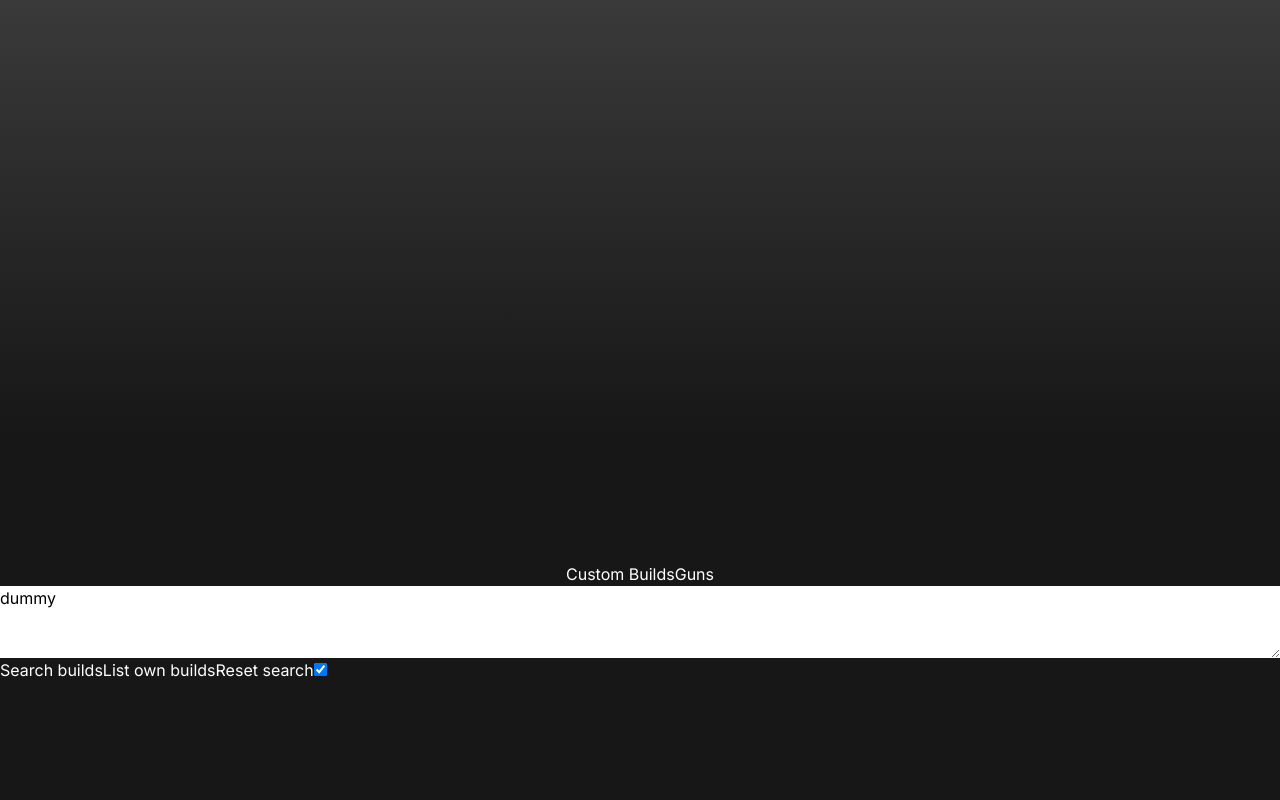
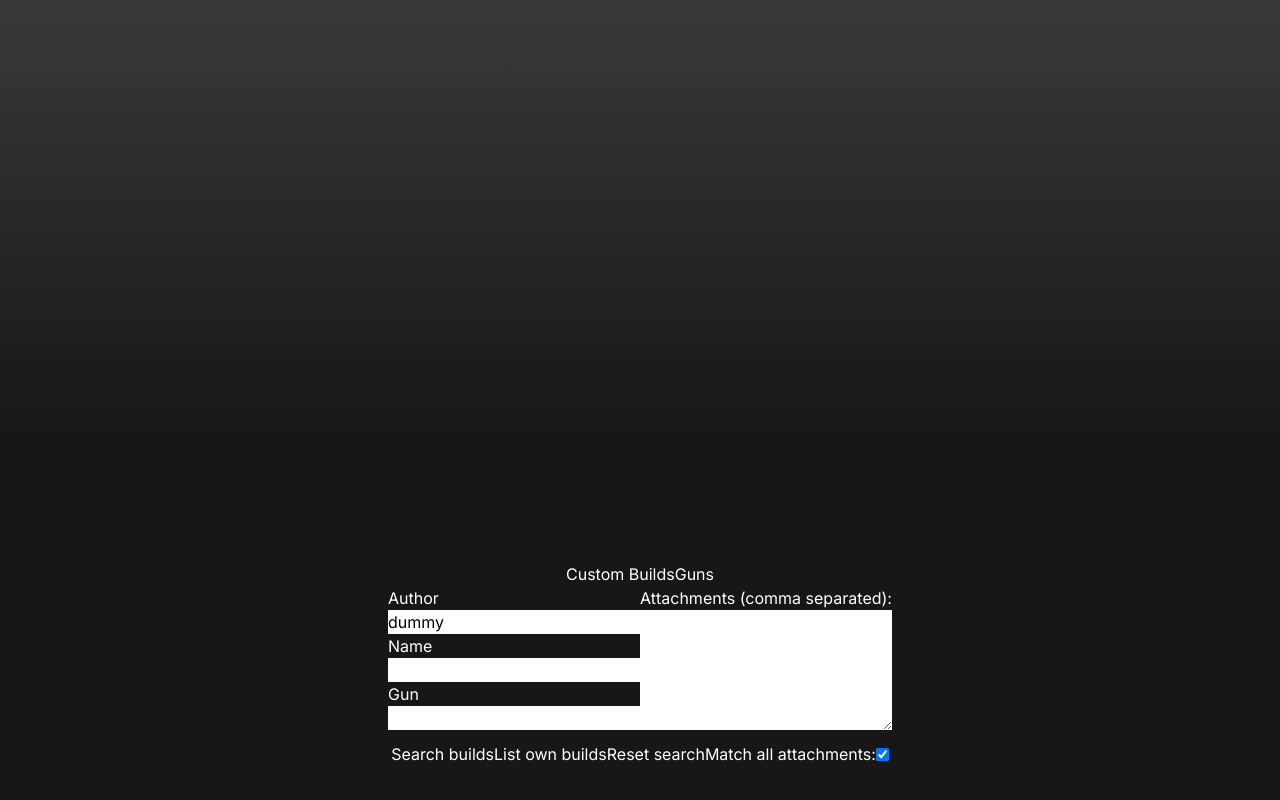
Before and after one commit to DanielLi39/Gunsmith, a Next.js app: page /builder in a window 1280 px wide. Shown: the part 278-1078 px from the top of the page. Built offline with nearby package versions, Linux system fonts and the light colour scheme.

Commit message:
Build and gun search ui's made - too lazy to make pretty

```diff
--- a/src/app/builder/components/BuildList.js
+++ b/src/app/builder/components/BuildList.js
@@ -75,6 +75,7 @@ export default function BuildList( {sendToGunsmith} ) {
     const build_table_details = "w-[1500px] table-fixed border-collapse border-2 border-white mx-auto";
     const gun_table_details = "w-[1000px] table-fixed border-collapse border-2 border-white mx-auto";
     const table_cell_details = "border-2 border-white p-2 text-left";
+    const build_input_details = "text-black";
     //Default search: Return all builds made by user
     //Advanced search: Search by user, by name, by gun, by attachment list
     return (
@@ -97,31 +98,74 @@ export default function BuildList( {sendToGunsmith} ) {
                     setIsOpen(false);
                     }}>Guns</button>
             </div>
-            <div className={`${searchType ? 'grid grid-cols-2 grid-rows-4' : 'hidden'}`}>
-                <input className="text-black col-start-1 col-end-1" value={parameters.build.author} onChange={(e) => setParameters({...parameters, build: {...parameters.build, author: e.target.value}})}/>
-                <input className="text-black col-start-1 col-end-1" value={parameters.build.name} onChange={(e) => setParameters({...parameters, build: {...parameters.build, name: e.target.value}})}/>
-                <input className="text-black col-start-1 col-end-1" value={parameters.build.gun} onChange={(e) => setParameters({...parameters, build: {...parameters.build, gun: e.target.value}})}/>
-                <div className="col-start-2 col-end-2 row-start-1 row-span-3">
-                    <textarea className="text-black h-full w-full text-wrap" value={parameters.build.attachments} onChange={(e) => setParameters({...parameters, build: {...parameters.build, attachments: e.target.value}})}/>
-                </div>
-                <div className="col-start-1 col-end-2 row-start-4 row-end-4">
+            <div className={`${searchType ? 'grid grid-cols-2 grid-rows-4 mx-auto' : 'hidden'}`}>
+                <label className="flex flex-col col-start-1 col-end-1">
+                    Author
+                    <input className={build_input_details} value={parameters.build.author}
+                        onChange={(e) => setParameters({...parameters, build: {...parameters.build, author: e.target.value}})}/>
+                </label>
+                <label className="flex flex-col col-start-1 col-end-1">
+                    Name
+                    <input className={build_input_details} value={parameters.build.name} onChange={(e) => setParameters({...parameters, build: {...parameters.build, name: e.target.value}})}/>
+                </label>
+                <label className="flex flex-col col-start-1 col-end-1">
+                    Gun
+                    <input className={build_input_details} value={parameters.build.gun} onChange={(e) => setParameters({...parameters, build: {...parameters.build, gun: e.target.value}})}/>
+                </label>
+
+                <label className="flex flex-col col-start-2 col-end-2 row-start-1 row-span-3">
+                    Attachments (comma separated):
+                    <textarea className={`${build_input_details} h-full w-full text-wrap`} value={parameters.build.attachments} onChange={(e) => setParameters({...parameters, build: {...parameters.build, attachments: e.target.value}})}/>
+                </label>
+                <div className="flex flex-row justify-center col-start-1 col-end-3 row-start-4 row-end-4">
                     <button type="button" onClick={() => searchBuild()}>Search builds</button>
                     <button type="button" onClick={() => listBuild()}>List own builds</button>
                     <button type="button" onClick={() => setParameters(initialParameters)}>Reset search</button>
+                    <label className="flex flex-row items-center">
+                        Match all attachments:
                         <input type="checkbox" checked={parameters.build.all} onChange={(e) => setParameters({...parameters, build: {...parameters.build, all: e.target.checked}})}/>
+                    </label>
                 </div>
             </div>
-            <div className={`${searchType ? 'hidden' : 'grid'}`}>
+            <div className={`${searchType ? 'hidden' : 'grid grid-cols-2 mx-auto'}`}>
+                <label className="flex flex-col col-start-1">
+                    Name
                     <input className="text-black" value={parameters.gun.name} onChange={(e) => setParameters({...parameters, gun: {...parameters.gun, name: e.target.value}})}/>
+                </label>
+                <label className="flex flex-col col-start-2">
+                    Type
                     <input className="text-black" value={parameters.gun.type} onChange={(e) => setParameters({...parameters, gun: {...parameters.gun, type: e.target.value}})}/>
-                <input className="text-black" value={parameters.gun.attachments} onChange={(e) => setParameters({...parameters, gun: {...parameters.gun, attachments: e.target.value}})}/>
-                <input className="text-black" value={parameters.gun.action} onChange={(e) => setParameters({...parameters, gun: {...parameters.gun, action: e.target.value}})}/>
-                <input className="text-black" value={parameters.gun.caliber} onChange={(e) => setParameters({...parameters, gun: {...parameters.gun, caliber: e.target.value}})}/>
+                </label>
+                <label className="flex flex-col col-start-2 row-start-2">
+                    Attachments (comma separated):
+                    <textarea className="text-black" value={parameters.gun.attachments} onChange={(e) => setParameters({...parameters, gun: {...parameters.gun, attachments: e.target.value}})}/>
+                </label>
+                <label className="flex flex-col col-start-1 row-start-2">
+                    Fire action
+                    <textarea className="text-black" value={parameters.gun.action} onChange={(e) => setParameters({...parameters, gun: {...parameters.gun, action: e.target.value}})}/>
+                </label>
+                <label className="flex flex-col col-start-1 row-start-3">
+                    Caliber
+                    <textarea className="text-black" value={parameters.gun.caliber} onChange={(e) => setParameters({...parameters, gun: {...parameters.gun, caliber: e.target.value}})}/>
+                </label>
+                <div className="grid grid-cols-2 grid-rows-2 col-start-2 row-start-3">
+                    <label className="flex flex-row items-center justify-center">
+                        Match all attachments:
                         <input type="checkbox" checked={parameters.gun.attachments_all} onChange={(e) => setParameters({...parameters, gun: {...parameters.gun, attachments_all: e.target.checked}})}/>
+                    </label>
+                    <label className="flex flex-row items-center justify-center">
+                        Match all fire actions:
                         <input type="checkbox" checked={parameters.gun.action_all} onChange={(e) => setParameters({...parameters, gun: {...parameters.gun, action_all: e.target.checked}})}/>
+                    </label>
+                    <label className="col-start-1 col-end-3 flex flex-row justify-center items-center">
+                        Match all calibers:
                         <input type="checkbox" checked={parameters.gun.caliber_all} onChange={(e) => setParameters({...parameters, gun: {...parameters.gun, caliber_all: e.target.checked}})}/>
+                    </label>
+                </div>
+                <div className="flex flex-row justify-center col-start-1 col-end-3">
                     <button type="button" onClick={() => searchGun()}>Search Guns</button>
                     <button type="button" onClick={() => setParameters(initialParameters)}>Reset search</button>
+                </div>
             </div>
             <div className="w-full overflow-x-auto">
                 <table className={`${(isOpen && searchType) ? '' : 'hidden'} ${build_table_details}`}>
```
Lines whose indentation alone changed are shown as unchanged.
